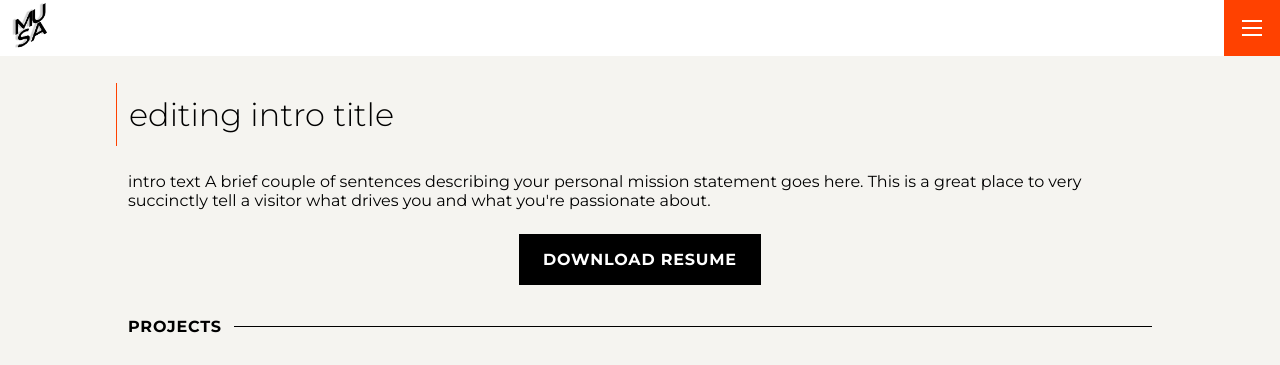
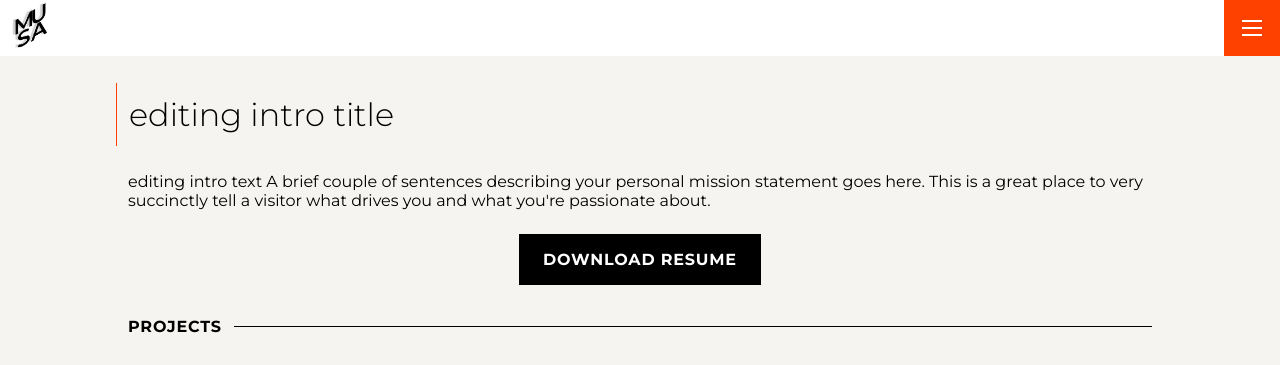
Before and after one commit to saracerami/portfolio-template, a Jekyll site: the page built from index.md, in a window 1280 px wide and 1109 px high. Shown: the top 365 px of the window. Built offline with Jekyll 4.4.1, drawn with Linux system fonts in a browser that asks for light colours.

Commit message:
Edit intro title and text in settings.yml
Updated the intro title and text in settings.yml.

```diff
--- a/_data/settings.yml
+++ b/_data/settings.yml
@@ -1,4 +1,4 @@
-#-------------------------------
+ #-------------------------------
 # General Site Settings
 
 # The site logo that shows up in the top-left corner of the page.
@@ -8,7 +8,7 @@ logo: '/assets/img/musa-logo.png'
 # portfolio home page, above the project list. If you don't want one of the
 # intro_title or intro_text to show up, just set the appropriate value to null.
 intro_title: editing intro title
-intro_text: intro text
+intro_text: editing intro text
   A brief couple of sentences describing your personal mission statement goes
   here. This is a great place to very succinctly tell a visitor what drives you
   and what you're passionate about.
```
